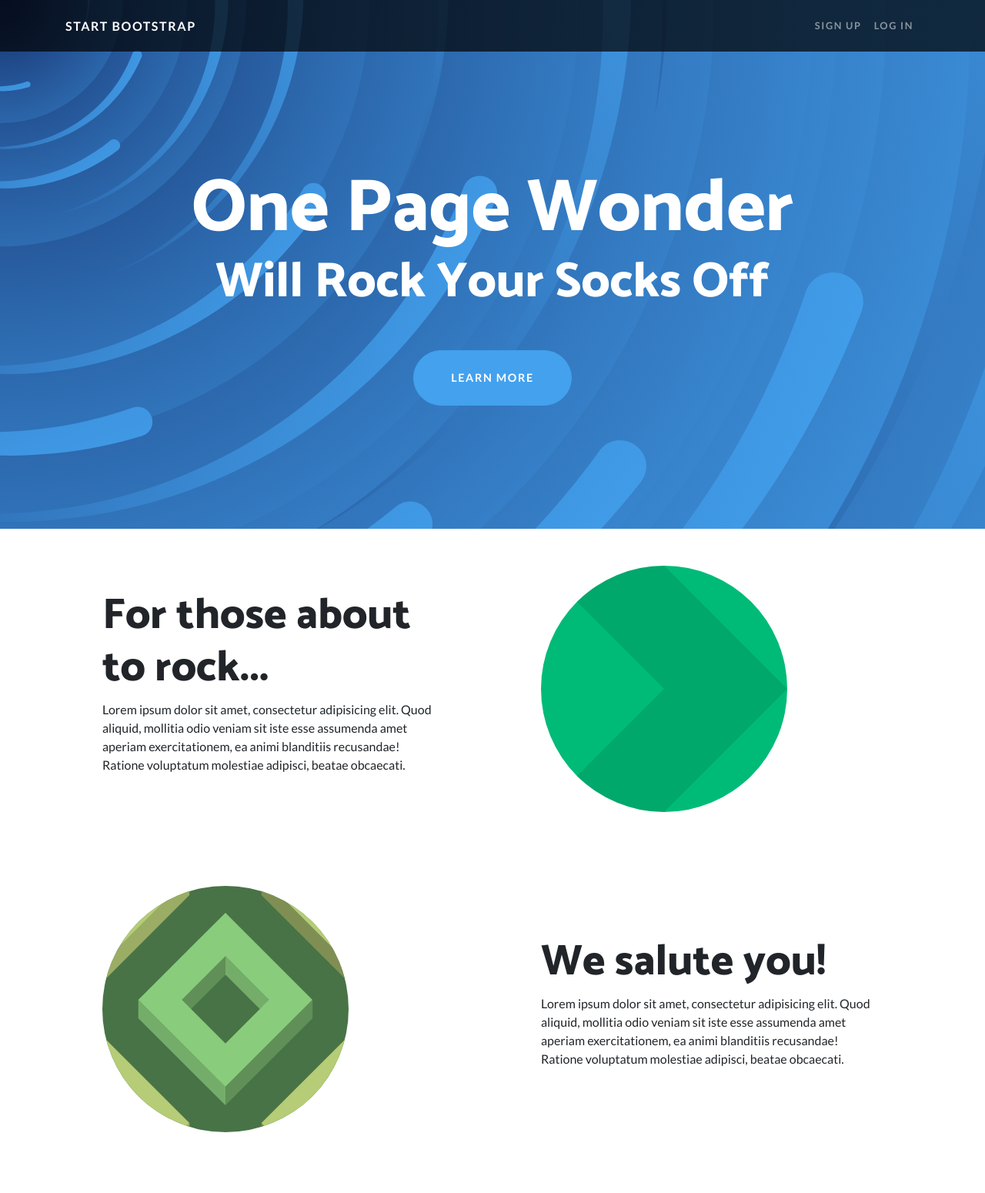
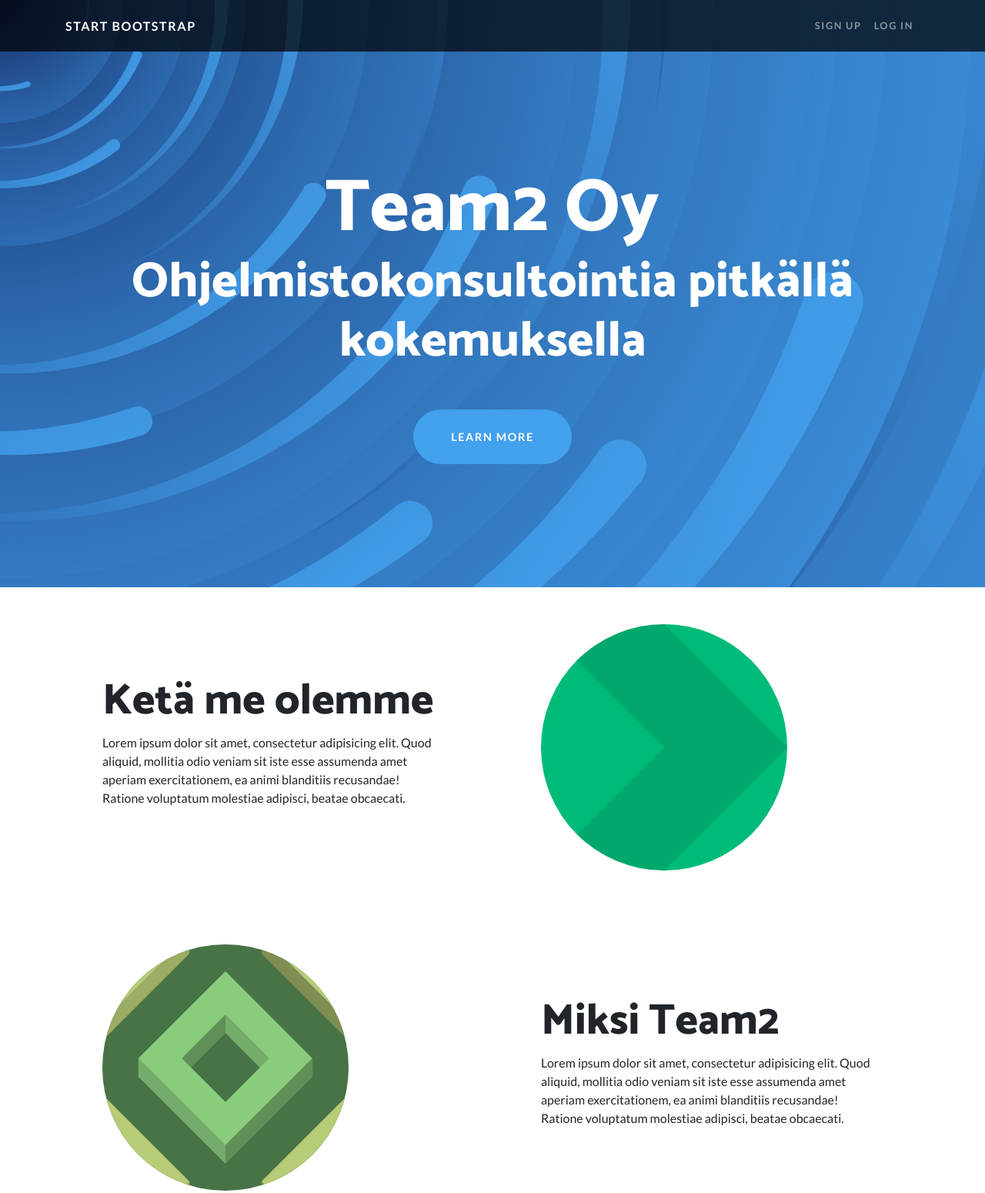
Before and after one commit to Team2Oy/t2-website, a website: page index.html in a window 1280 px wide. Shown: the top 1550 px of the page at 77% size. Drawn offline with Linux system fonts and the light colour scheme.

Commit message:
steal slogan from old webite

```diff
--- a/index.html
+++ b/index.html
@@ -1,25 +1,18 @@
 <!DOCTYPE html>
 <html lang="fi">
-
 <head>
-
   <meta charset="utf-8">
   <meta name="viewport" content="width=device-width, initial-scale=1, shrink-to-fit=no">
   <meta name="description" content="">
   <meta name="author" content="Team2 Oy">
-
-  <title>One Page Wonder - Start Bootstrap Template</title>
+  <title>Team2 Oy - Start Bootstrap Template</title>
   <link href="vendor/bootstrap/css/bootstrap.min.css" rel="stylesheet">
   <link href="css/bg.css" rel="stylesheet">
   <link href="https://fonts.googleapis.com/css?family=Catamaran:100,200,300,400,500,600,700,800,900" rel="stylesheet">
   <link href="https://fonts.googleapis.com/css?family=Lato:100,100i,300,300i,400,400i,700,700i,900,900i" rel="stylesheet">
   <link href="css/one-page-wonder.min.css" rel="stylesheet">
-
 </head>
-
 <body>
-
-  <!-- Navigation -->
   <nav class="navbar navbar-expand-lg navbar-dark navbar-custom fixed-top">
     <div class="container">
       <a class="navbar-brand" href="#">Start Bootstrap</a>
@@ -38,12 +31,11 @@
       </div>
     </div>
   </nav>
-
   <header class="masthead text-center text-white">
     <div class="masthead-content">
       <div class="container">
-        <h1 class="masthead-heading mb-0">One Page Wonder</h1>
-        <h2 class="masthead-subheading mb-0">Will Rock Your Socks Off</h2>
+        <h1 class="masthead-heading mb-0">Team2 Oy</h1>
+        <h2 class="masthead-subheading mb-0">Ohjelmistokonsultointia pitkällä kokemuksella</h2>
         <a href="#" class="btn btn-primary btn-xl rounded-pill mt-5">Learn More</a>
       </div>
     </div>
@@ -52,7 +44,6 @@
     <div class="bg-circle-3 bg-circle"></div>
     <div class="bg-circle-4 bg-circle"></div>
   </header>
-
   <section>
     <div class="container">
       <div class="row align-items-center">
@@ -63,14 +54,13 @@
         </div>
         <div class="col-lg-6 order-lg-1">
           <div class="p-5">
-            <h2 class="display-4">For those about to rock...</h2>
+            <h2 class="display-4">Ketä me olemme</h2>
             <p>Lorem ipsum dolor sit amet, consectetur adipisicing elit. Quod aliquid, mollitia odio veniam sit iste esse assumenda amet aperiam exercitationem, ea animi blanditiis recusandae! Ratione voluptatum molestiae adipisci, beatae obcaecati.</p>
           </div>
         </div>
       </div>
     </div>
   </section>
-
   <section>
     <div class="container">
       <div class="row align-items-center">
@@ -81,14 +71,13 @@
         </div>
         <div class="col-lg-6">
           <div class="p-5">
-            <h2 class="display-4">We salute you!</h2>
+            <h2 class="display-4">Miksi Team2</h2>
             <p>Lorem ipsum dolor sit amet, consectetur adipisicing elit. Quod aliquid, mollitia odio veniam sit iste esse assumenda amet aperiam exercitationem, ea animi blanditiis recusandae! Ratione voluptatum molestiae adipisci, beatae obcaecati.</p>
           </div>
         </div>
       </div>
     </div>
   </section>
-
   <section>
     <div class="container">
       <div class="row align-items-center">
@@ -99,14 +88,13 @@
         </div>
         <div class="col-lg-6 order-lg-1">
           <div class="p-5">
-            <h2 class="display-4">Let there be rock!</h2>
+            <h2 class="display-4">Mitä me tehdään ja miten saa yhteyden</h2>
             <p>Lorem ipsum dolor sit amet, consectetur adipisicing elit. Quod aliquid, mollitia odio veniam sit iste esse assumenda amet aperiam exercitationem, ea animi blanditiis recusandae! Ratione voluptatum molestiae adipisci, beatae obcaecati.</p>
           </div>
         </div>
       </div>
     </div>
   </section>
-
   <footer class="py-5 bg-black">
     <div class="container">
       <p class="m-0 text-center text-white small">Copyright &copy; Team2 Oy 2020</p>
```
